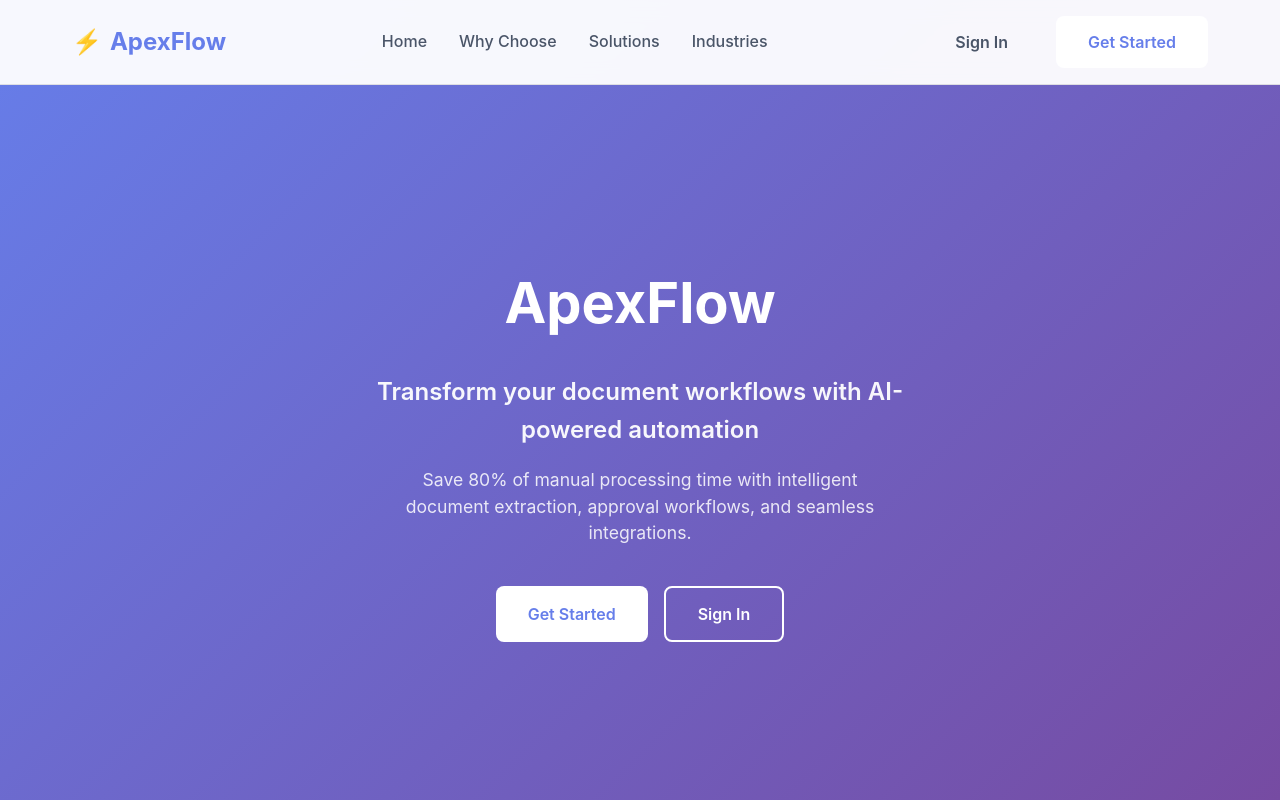
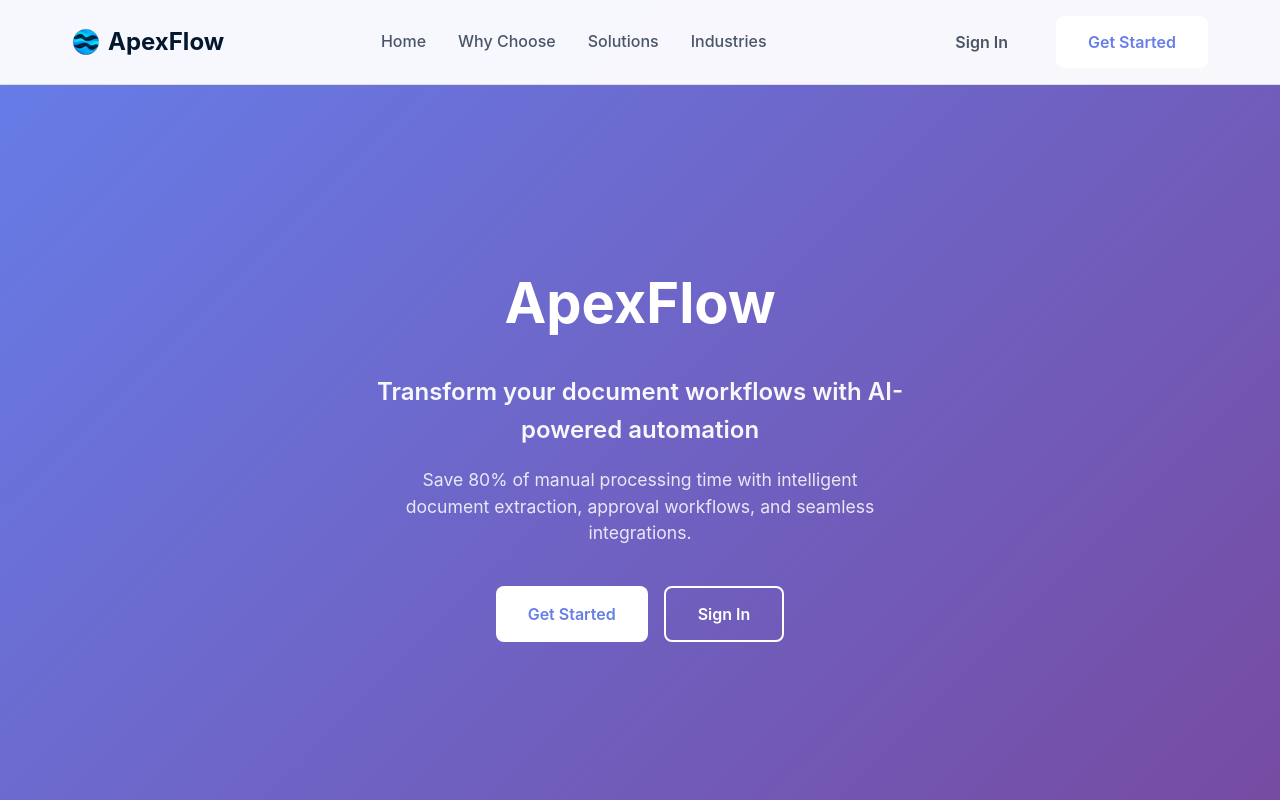
Before and after one commit to Zen121212/apex-flow, a React (Vite) app in the folder apps/react-web/: page / in a window 1280 px wide. Shown: the top 800 px of the page. Built offline with nearby package versions, Linux system fonts and the light colour scheme; no server answers.

Commit message:
Update LandingNavbar with PNG logo integration
- Replace emoji logo with actual PNG brand logo
- Add proper logo sizing and responsive behavior
- Maintain navbar layout and styling consistency

```diff
--- a/apps/react-web/src/features/landing/components/LandingNavbar.css
+++ b/apps/react-web/src/features/landing/components/LandingNavbar.css
@@ -26,7 +26,7 @@
   gap: 0.5rem;
   font-size: 1.5rem;
   font-weight: bold;
-  color: #667eea;
+  color: #04172f;
   text-decoration: none;
   transition: color 0.2s;
   cursor: pointer;
@@ -37,7 +37,9 @@
 }
 
 .brand-icon {
-  font-size: 1.5rem;
+  width: 28px;
+  height: 28px;
+  object-fit: contain;
 }
 
 .navbar-nav {
@@ -57,17 +59,17 @@
 }
 
 .nav-link:hover {
-  color: #667eea;
+  color: #04172f;
 }
 
 .nav-link::after {
-  content: '';
+  content: "";
   position: absolute;
   bottom: 0;
   left: 0;
   width: 0;
   height: 2px;
-  background: #667eea;
+  background: #04172f;
   transition: width 0.3s ease;
 }
 
@@ -99,12 +101,12 @@
 }
 
 .btn-ghost:hover {
-  color: #667eea;
+  color: #04172f;
   background: rgba(102, 126, 234, 0.1);
 }
 
 .btn-primary {
-  background: #667eea;
+  background: #04172f;
   color: white;
 }
 
--- a/apps/react-web/src/features/landing/components/LandingNavbar.tsx
+++ b/apps/react-web/src/features/landing/components/LandingNavbar.tsx
@@ -2,6 +2,7 @@ import React from 'react';
 import { useAuth } from '../../../app/providers/AuthProvider';
 import { useNavigate } from 'react-router-dom';
 import Button from '../../../components/atoms/Button/Button';
+import apexFlowIcon from '../../../assets/images/Zein-Kassem-ApexFlow(1)(1) 1.png';
 import './LandingNavbar.css';
 
 interface LandingNavbarProps {
@@ -16,7 +17,7 @@ const LandingNavbar: React.FC<LandingNavbarProps> = ({ onAuthClick }) => {
     <header className="landing-navbar">
       <div className="navbar-container">
         <div className="navbar-brand">
-          <span className="brand-icon">⚡</span>
+          <img src={apexFlowIcon} alt="ApexFlow" className="brand-icon" />
           <span className="brand-text">ApexFlow</span>
         </div>
 
```
